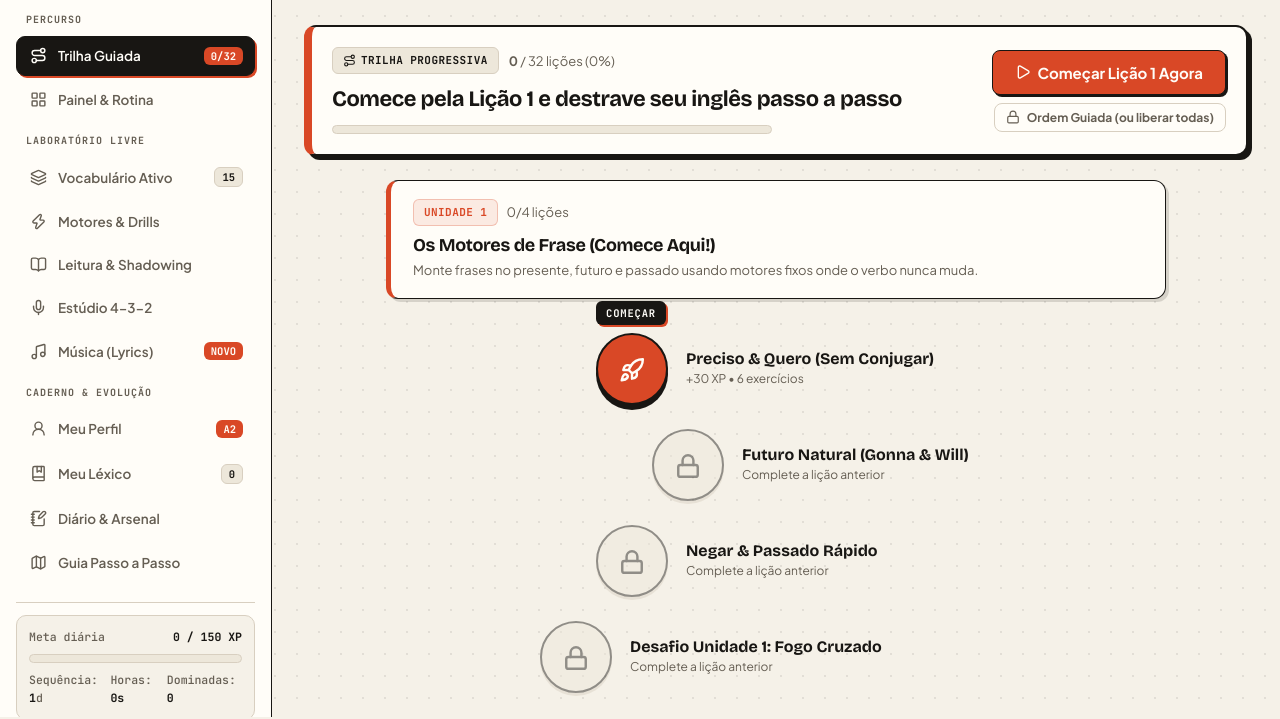
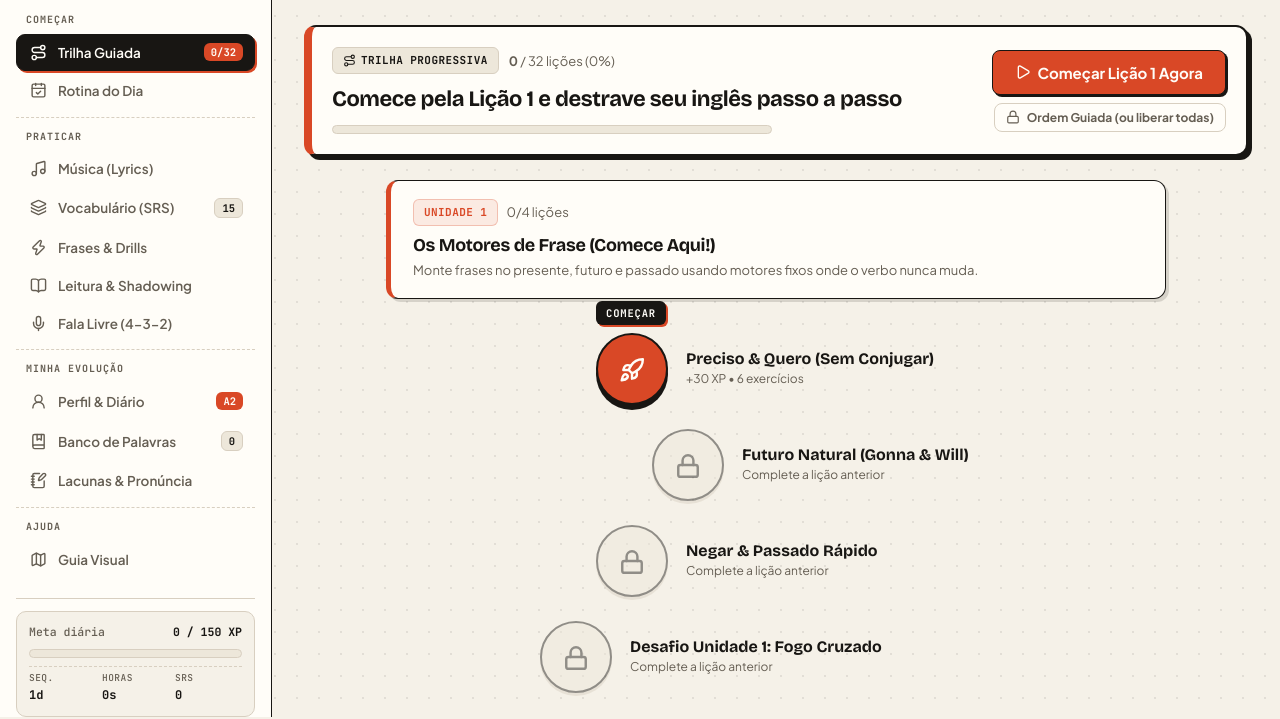
Before and after one commit to joaoobata/fluency-forge, a website with bundled scripts: page public/index.html in a window 1280 px wide. Shown: the part 83-802 px from the top of the page. Built offline with nearby package versions, Linux system fonts and the light colour scheme; files whose address does not match are found by name.

Commit message:
ui: reorganize sidebar menu into 4 clear sections and 3-column progress footer

```diff
--- a/public/index.html
+++ b/public/index.html
@@ -29,26 +29,30 @@
       </div>
 
       <nav class="nav-list" id="main-nav">
-        <div class="nav-section-label">Percurso</div>
+        <div class="nav-section-label">Começar</div>
         <button class="nav-item active" data-view="path">
           <span class="nav-icon"><i data-lucide="route"></i></span>
           <span>Trilha Guiada</span>
           <span class="nav-badge" id="badge-path">0/32</span>
         </button>
         <button class="nav-item" data-view="dashboard">
-          <span class="nav-icon"><i data-lucide="layout-grid"></i></span>
-          <span>Painel &amp; Rotina</span>
+          <span class="nav-icon"><i data-lucide="calendar-check"></i></span>
+          <span>Rotina do Dia</span>
         </button>
 
-        <div class="nav-section-label">Laboratório Livre</div>
+        <div class="nav-section-label">Praticar</div>
+        <button class="nav-item" data-view="lyrics">
+          <span class="nav-icon"><i data-lucide="music"></i></span>
+          <span>Música (Lyrics)</span>
+        </button>
         <button class="nav-item" data-view="vocab">
           <span class="nav-icon"><i data-lucide="layers"></i></span>
-          <span>Vocabulário Ativo</span>
+          <span>Vocabulário (SRS)</span>
           <span class="nav-badge badge-subtle" id="badge-due">0</span>
         </button>
         <button class="nav-item" data-view="drills">
           <span class="nav-icon"><i data-lucide="zap"></i></span>
-          <span>Motores &amp; Drills</span>
+          <span>Frases &amp; Drills</span>
         </button>
         <button class="nav-item" data-view="reading">
           <span class="nav-icon"><i data-lucide="book-open"></i></span>
@@ -56,37 +60,34 @@
         </button>
         <button class="nav-item" data-view="studio">
           <span class="nav-icon"><i data-lucide="mic"></i></span>
-          <span>Estúdio 4-3-2</span>
-        </button>
-        <button class="nav-item" data-view="lyrics">
-          <span class="nav-icon"><i data-lucide="music"></i></span>
-          <span>Música (Lyrics)</span>
-          <span class="nav-badge">NOVO</span>
+          <span>Fala Livre (4-3-2)</span>
         </button>
 
-        <div class="nav-section-label">Caderno &amp; Evolução</div>
+        <div class="nav-section-label">Minha Evolução</div>
         <button class="nav-item" data-view="profile">
           <span class="nav-icon"><i data-lucide="user-round"></i></span>
-          <span>Meu Perfil</span>
+          <span>Perfil &amp; Diário</span>
           <span class="nav-badge" id="badge-level">A2</span>
         </button>
         <button class="nav-item" data-view="lexicon">
           <span class="nav-icon"><i data-lucide="book-marked"></i></span>
-          <span>Meu Léxico</span>
+          <span>Banco de Palavras</span>
           <span class="nav-badge badge-subtle" id="badge-lexicon">0</span>
         </button>
         <button class="nav-item" data-view="arsenal">
           <span class="nav-icon"><i data-lucide="notebook-pen"></i></span>
-          <span>Diário &amp; Arsenal</span>
+          <span>Lacunas &amp; Pronúncia</span>
         </button>
+
+        <div class="nav-section-label">Ajuda</div>
         <a class="nav-item" href="/guia.html" style="text-decoration:none;">
           <span class="nav-icon"><i data-lucide="map"></i></span>
-          <span>Guia Passo a Passo</span>
+          <span>Guia Visual</span>
         </a>
       </nav>
 
       <div class="sidebar-footer">
-        <div class="goal-card">
+        <div class="goal-card goal-card-link" id="sidebar-goal-card" title="Abrir Perfil & Diário de Evolução">
           <div class="goal-row">
             <span>Meta diária</span>
             <strong id="sidebar-xp">0 / 150 XP</strong>
@@ -94,10 +95,10 @@
           <div class="progress-track">
             <div class="progress-fill" id="sidebar-xp-bar" style="width: 0%"></div>
           </div>
-          <div class="goal-meta">
-            <span>Sequência: <strong id="sidebar-streak">1</strong>d</span>
-            <span>Horas: <strong id="sidebar-hours">0s</strong></span>
-            <span>Dominadas: <strong id="sidebar-mastered">0</strong></span>
+          <div class="goal-meta-grid">
+            <div><span>Seq.</span><strong id="sidebar-streak">1d</strong></div>
+            <div><span>Horas</span><strong id="sidebar-hours">0s</strong></div>
+            <div><span>SRS</span><strong id="sidebar-mastered">0</strong></div>
           </div>
         </div>
 
--- a/public/js/app.js
+++ b/public/js/app.js
@@ -69,16 +69,16 @@ import { renderLexiconView, bindLexiconEvents } from './lexicon-view.js';
 import { renderProfileView, bindProfileEvents } from './profile-view.js';
 
 const VIEW_META = {
-  path: ['Trilha Guiada (Passo a Passo)', 'Comece pela Lição 1 e avance unidade por unidade no estilo Duolingo'],
-  dashboard: ['Painel & Rotina de Imersão', 'Treino 100% ativo para falar o que precisar sem travar'],
-  vocab: ['Vocabulário Ativo (SRS)', 'Cartão invertido Português → Inglês para puxar palavras da memória na hora'],
-  drills: ['Motores de Frase & Speed Drill', 'Monte qualquer ideia em 3 blocos sem traduzir palavra por palavra'],
-  reading: ['Leitura Guiada & Shadowing', 'Clique em qualquer palavra para ouvir • treine ritmo, blocos de sentido e pronúncia'],
-  studio: ['Estúdio de Fala Livre (4-3-2)', 'Grave sua própria voz, destrave velocidade e pratique paráfrase anti-branco'],
-  lyrics: ['Música & Lyrics Training', 'Complete letras sincronizadas com YouTube em tempo real no estilo LyricsTraining'],
-  profile: ['Meu Perfil & Diário de Evolução', 'Suas horas de inglês, nível estimado CEFR, habilidades e histórico diário de palavras'],
-  lexicon: ['Meu Léxico (Palavras Vistas & Aprendidas)', 'Banco automático de todas as palavras em inglês que você leu, ouviu, escreveu ou falou'],
-  arsenal: ['Diário de Lacunas & Arsenal', 'Suas palavras salvas, as 10 regras de pronúncia e melhores fontes gratuitas']
+  path: ['Trilha Guiada', 'Comece pela Lição 1 e avance unidade por unidade no estilo Duolingo'],
+  dashboard: ['Rotina do Dia', 'Checklist diário e resumo rápido de imersão ativa'],
+  lyrics: ['Música (Lyrics)', 'Complete letras sincronizadas em tempo real com 124+ músicas e importação em massa'],
+  vocab: ['Vocabulário (SRS)', 'Cartão invertido Português → Inglês para puxar palavras da memória na hora'],
+  drills: ['Frases & Drills', 'Monte qualquer ideia em 3 blocos sem traduzir palavra por palavra'],
+  reading: ['Leitura & Shadowing', 'Clique em qualquer palavra para ouvir • treine ritmo, blocos de sentido e pronúncia'],
+  studio: ['Fala Livre (4-3-2)', 'Grave sua própria voz, destrave velocidade e pratique paráfrase anti-branco'],
+  profile: ['Perfil & Diário de Evolução', 'Suas horas de inglês, nível estimado CEFR, habilidades e histórico diário de palavras'],
+  lexicon: ['Banco de Palavras', 'Todas as palavras em inglês que você leu, ouviu, escreveu ou falou — organizadas por domínio'],
+  arsenal: ['Lacunas & Pronúncia', 'Suas lacunas salvas, 10 regras de pronúncia, backup JSON e fontes gratuitas']
 };
 
 let currentView = 'path';
@@ -200,7 +200,7 @@ function updateChrome(state) {
   const pct = Math.min(100, Math.round(((state.xpToday || 0) / goal) * 100));
   document.getElementById('sidebar-xp').textContent = `${state.xpToday || 0} / ${goal} XP`;
   document.getElementById('sidebar-xp-bar').style.width = `${pct}%`;
-  document.getElementById('sidebar-streak').textContent = state.streak || 1;
+  document.getElementById('sidebar-streak').textContent = `${state.streak || 1}d`;
   document.getElementById('sidebar-mastered').textContent = getMasteredCount();
 
   const dueInfo = getDueCards('all');
@@ -1824,6 +1824,10 @@ async function boot() {
       setView(btn.dataset.view);
     });
   });
+  document.getElementById('sidebar-goal-card')?.addEventListener('click', () => {
+    playClick();
+    setView('profile');
+  });
   document.getElementById('mobile-menu-btn').addEventListener('click', () => {
     document.querySelector('.sidebar').classList.toggle('open');
   });
--- a/public/styles.css
+++ b/public/styles.css
@@ -128,7 +128,7 @@ h1, h2, h3, .brand-title, .stat-value, .timer-display, .flashcard-pt, .flashcard
 .nav-list {
   display: flex;
   flex-direction: column;
-  gap: 4px;
+  gap: 2px;
 }
 
 .nav-section-label {
@@ -138,15 +138,21 @@ h1, h2, h3, .brand-title, .stat-value, .timer-display, .flashcard-pt, .flashcard
   text-transform: uppercase;
   letter-spacing: 0.1em;
   color: var(--muted);
-  padding: 10px 10px 4px;
-}
-.nav-section-label:first-child { padding-top: 2px; }
+  padding: 11px 10px 4px;
+  margin-top: 6px;
+  border-top: 1px dashed var(--border);
+}
+.nav-section-label:first-child {
+  padding-top: 2px;
+  margin-top: 0;
+  border-top: none;
+}
 
 .nav-item {
   display: flex;
   align-items: center;
   gap: 10px;
-  padding: 10px 11px;
+  padding: 8.5px 11px;
   border-radius: 9px;
   border: 1.5px solid transparent;
   background: transparent;
@@ -214,10 +220,20 @@ h1, h2, h3, .brand-title, .stat-value, .timer-display, .flashcard-pt, .flashcard
   background: var(--bg);
   border: 1.5px solid var(--border);
   border-radius: 10px;
-  padding: 12px;
+  padding: 11px 12px;
   display: flex;
   flex-direction: column;
   gap: 8px;
+}
+
+.goal-card-link {
+  cursor: pointer;
+  transition: border-color 0.15s ease, transform 0.12s ease;
+}
+
+.goal-card-link:hover {
+  border-color: var(--primary);
+  transform: translateY(-1px);
 }
 
 .goal-row, .goal-meta {
@@ -229,6 +245,33 @@ h1, h2, h3, .brand-title, .stat-value, .timer-display, .flashcard-pt, .flashcard
 }
 
 .goal-row strong, .goal-meta strong { color: var(--text); }
+
+.goal-meta-grid {
+  display: grid;
+  grid-template-columns: repeat(3, 1fr);
+  gap: 6px;
+  padding-top: 4px;
+  border-top: 1px dashed var(--border);
+  font-family: "JetBrains Mono", monospace;
+}
+
+.goal-meta-grid > div {
+  display: flex;
+  flex-direction: column;
+  gap: 1px;
+}
+
+.goal-meta-grid span {
+  font-size: 9.5px;
+  text-transform: uppercase;
+  letter-spacing: 0.05em;
+  color: var(--muted);
+}
+
+.goal-meta-grid strong {
+  font-size: 12px;
+  color: var(--text);
+}
 
 .progress-track {
   height: 9px;
```
